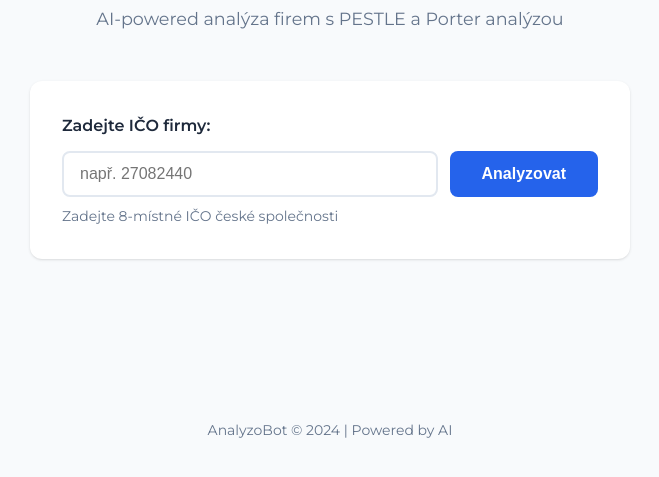
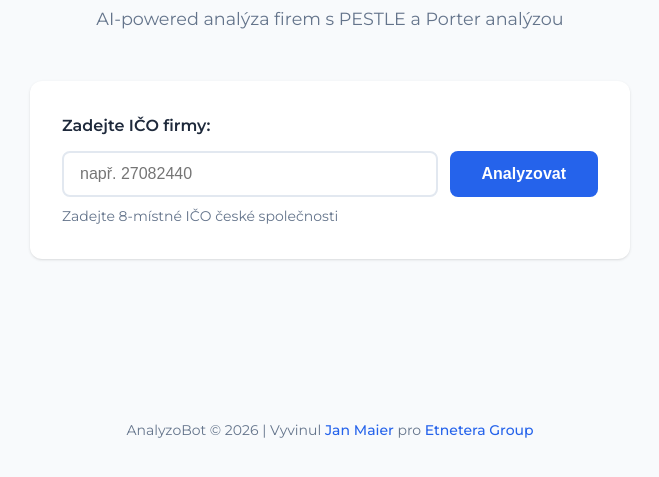
Before and after one commit to janmaier-etn/analyzobot, a website with bundled scripts: page public/index.html in a window 1280 px wide. Shown: the part 99-576 px from the top of the page, without its empty margins (310-969 px from the left). Built offline with nearby package versions, Linux system fonts and the light colour scheme.

Commit message:
Update footer with dynamic year and credits
- Added dynamic year using JavaScript
- Added credits: Developed by Jan Maier for Etnetera Group
- Added clickable links to janmaier.cz and etnetera.cz
- Styled footer links with hover effects

```diff
--- a/public/css/style.css
+++ b/public/css/style.css
@@ -359,6 +359,18 @@ body {
     margin-top: 4rem;
 }
 
+.footer a {
+    color: var(--primary-color);
+    text-decoration: none;
+    font-weight: 500;
+    transition: color 0.2s;
+}
+
+.footer a:hover {
+    color: var(--primary-hover);
+    text-decoration: underline;
+}
+
 /* Responsive */
 @media (max-width: 768px) {
     .header h1 {
--- a/public/index.html
+++ b/public/index.html
@@ -183,8 +183,17 @@
     </div>
 
     <footer class="footer">
-        <p>AnalyzoBot &copy; 2024 | Powered by AI</p>
+        <p>
+            AnalyzoBot &copy; <span id="currentYear"></span> |
+            Vyvinul <a href="https://janmaier.cz" target="_blank" rel="noopener noreferrer">Jan Maier</a> pro
+            <a href="https://www.etnetera.cz" target="_blank" rel="noopener noreferrer">Etnetera Group</a>
+        </p>
     </footer>
+
+    <script>
+        // Set current year dynamically
+        document.getElementById('currentYear').textContent = new Date().getFullYear();
+    </script>
 
     <script type="module" src="js/app.js"></script>
 </body>
```
